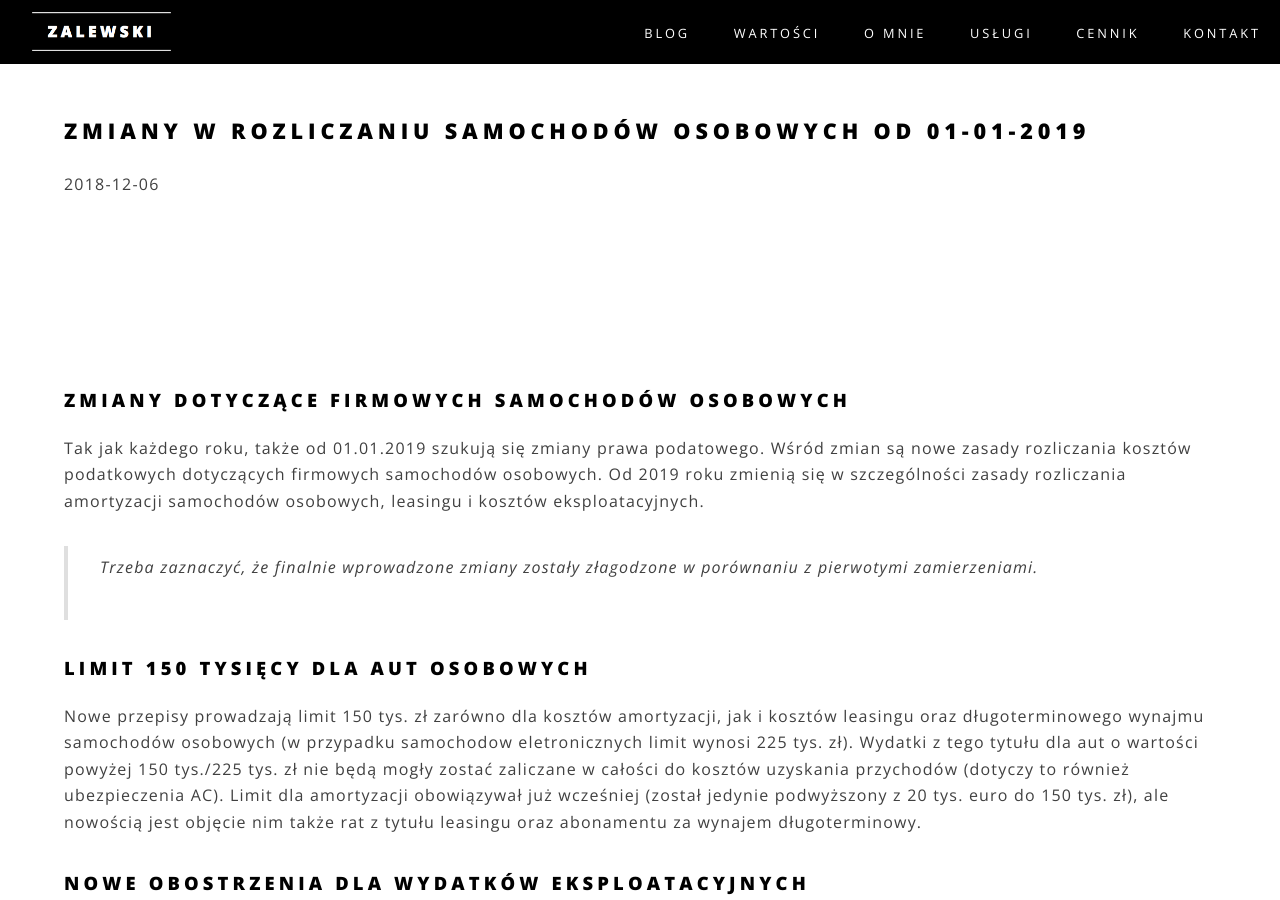
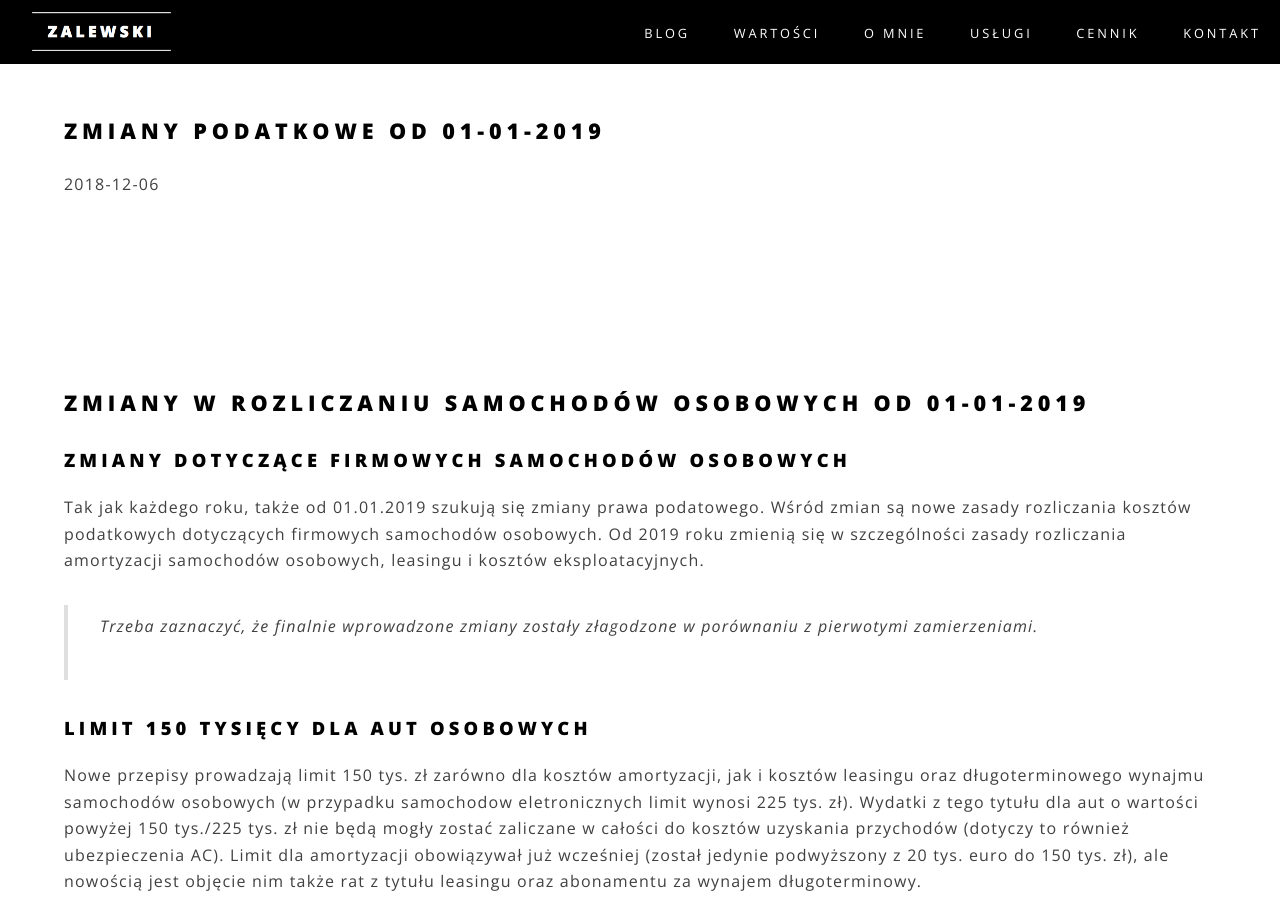
Before and after one commit to zalewskifinance/zalewskifinance.github.io, a Jekyll site: the page built from _posts/2018-12-06-zmiany.md, in a window 1280 px wide and 900 px high. Built offline with Jekyll 4.4.1, drawn with Linux system fonts in a browser that asks for light colours.

Commit message:
Update 2018-12-06-zmiany.md

```diff
--- a/_posts/2018-12-06-zmiany.md
+++ b/_posts/2018-12-06-zmiany.md
@@ -1,9 +1,11 @@
 ---
 layout: post
-title:  "Zmiany w rozliczaniu samochodów osobowych od 01-01-2019"
+title:  "Zmiany podatkowe od 01-01-2019"
 date:   2018-12-06 01:30:01
 categories: [ blog, leasing, zmiany od 2019 roku, samochód osobowy ]
 ---
+
+## Zmiany w rozliczaniu samochodów osobowych od 01-01-2019
 
 ### Zmiany dotyczące firmowych samochodów osobowych
 Tak jak każdego roku, także od 01.01.2019 szukują się zmiany prawa podatowego.
```
